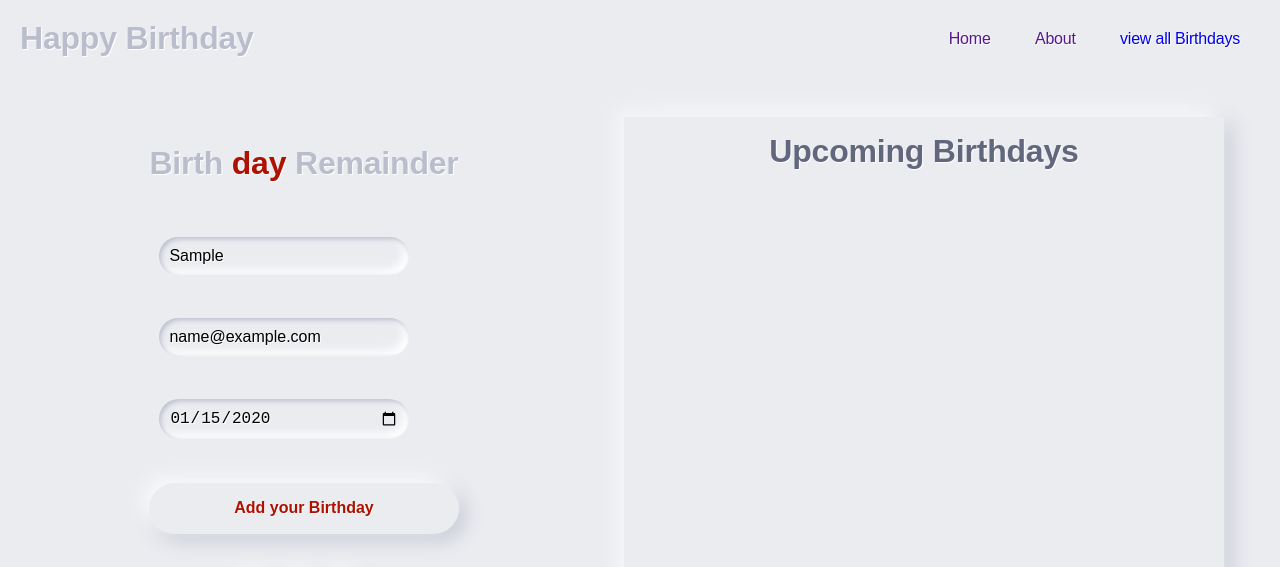
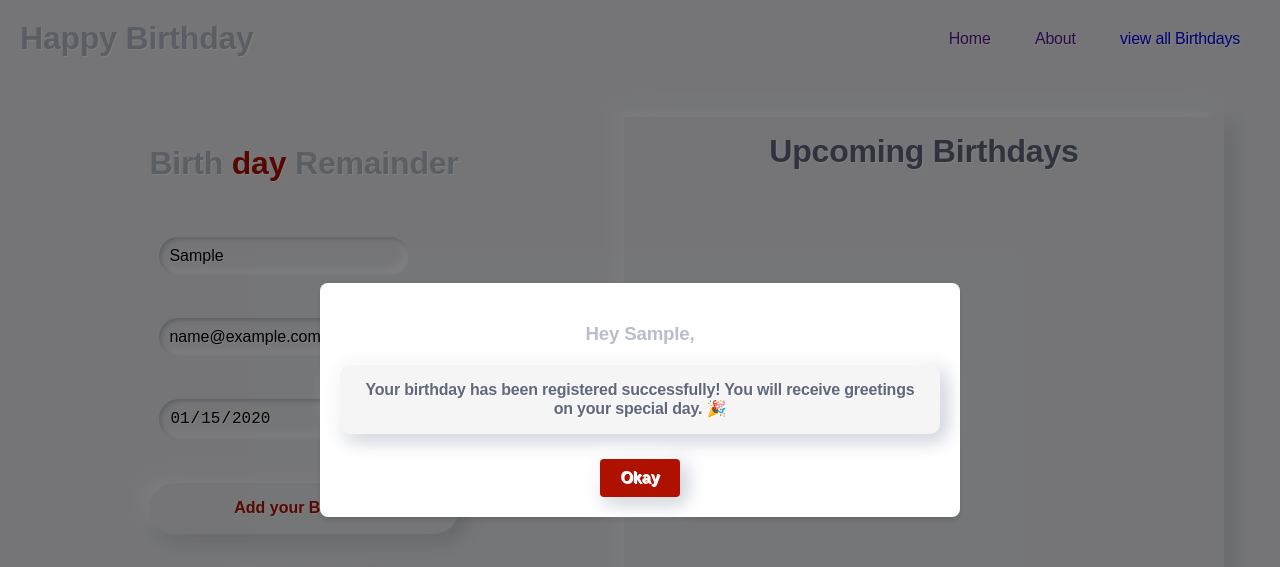
Before and after one commit to MadhuKunchala0607/happy-birthday, a website: page public/index.html in a window 1280 px wide. Both pictures are taken after typing "Sample", "name@example.com", "2020-01-15" into the empty fields and a click on the button "Add your Birthday". Shown: the top 567 px of the page. Drawn offline with Linux system fonts and the light colour scheme; no server answers.

Commit message:
pop up added

```diff
--- a/public/script.js
+++ b/public/script.js
@@ -35,15 +35,34 @@ document.addEventListener("DOMContentLoaded", () => {
             }
             return response.json();
         })
-        .then(() => {
-            alert("Your birthday is saved.");
-            upcome(); // Fetch and display all birthdays
-        })
-        .catch(error => {
-            console.error('There was a problem with the fetch operation:', error);
-            alert('Error saving birthday. Please try again.');
+        showPopupDialog(name);
+
+    });
+    function showPopupDialog(name) {
+        // Create the dialog box container
+        var dialogBox = document.createElement("div");
+        dialogBox.classList.add("dialog-box");
+
+        // Create the content for the dialog box
+        var dialogContent = `
+            <div class="dialog-content">
+                <h3>Hey ${name},</h3>
+                <p>Your birthday has been registered successfully!
+                You will receive greetings on your special day. 🎉</p>
+                <button id="closeDialog">Okay</button>
+            </div>
+        `;
+        dialogBox.innerHTML = dialogContent;
+
+        // Add the dialog box to the body
+        document.body.appendChild(dialogBox);
+
+        // Add event listener to close the dialog
+        var closeButton = document.getElementById("closeDialog");
+        closeButton.addEventListener("click", () => {
+            document.body.removeChild(dialogBox);
         });
-    });
+    }
 
     // Function to fetch, calculate days, sort, and display top 5 nearest birthdays
     async function upcome() {
--- a/public/style.css
+++ b/public/style.css
@@ -278,3 +278,45 @@ form {
     display: grid;
   }
 }
+/* Styles for the dialog box */
+.dialog-box {
+  position: fixed;
+  top: 0;
+  left: 0;
+  width: 100%;
+  height: 100%;
+  background-color: rgba(0, 0, 0, 0.5);
+  display: flex;
+  justify-content: center;
+  align-items: center;
+  z-index: 1000;
+}
+
+.dialog-content {
+  background-color: white;
+  padding: 20px;
+  border-radius: 8px;
+  text-align: center;
+  box-shadow: 0 4px 6px rgba(0, 0, 0, 0.1);
+}
+
+.dialog-content h3 {
+  margin-bottom: 10px;
+}
+
+.dialog-content p {
+  margin-bottom: 15px;
+}
+
+.dialog-content button {
+  padding: 10px 20px;
+  background-color: #AE1100;
+  color: white;
+  border: none;
+  border-radius: 4px;
+  cursor: pointer;
+}
+
+.dialog-content button:hover {
+  background-color: #FF4500;
+}
```
Also changed, not shown: public/index.html (+1 -0 lines).
